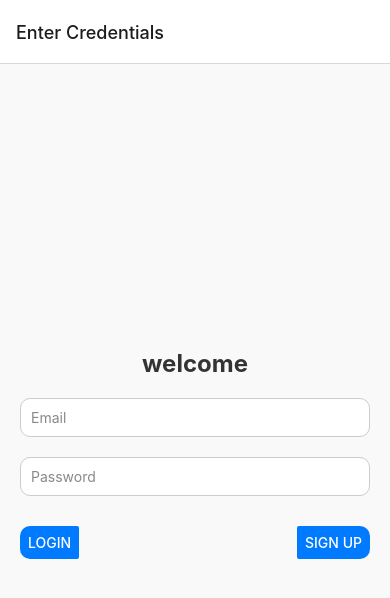
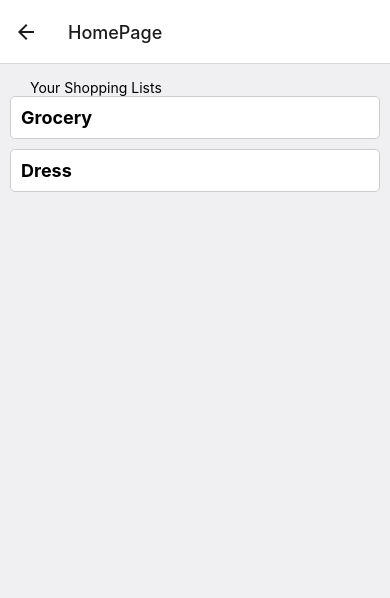
Before and after one commit to apalent/shopcheck-ui, a React Native app: screen /HomePage in a window 390 px wide. Shown: the top 598 px of the page. Built offline with nearby package versions, Linux system fonts and the light colour scheme.

Commit message:
lsit added , homepge added

```diff
--- a/App.js
+++ b/App.js
@@ -5,6 +5,7 @@ import { createNativeStackNavigator } from '@react-navigation/native-stack';
 
 import LoginPage from './pages/LoginPage'; // Assume you have this page
 import ShoppingListPage from './pages/ShoppingListPage'; // Assume you have this page
+import HomePage from './pages/HomePage';
 
 const Stack = createNativeStackNavigator();
 
@@ -14,6 +15,7 @@ function App() {
     <NavigationContainer>
       <Stack.Navigator>
         <Stack.Screen name="EnterId" component={LoginPage} options={{ title: 'Enter Credentials' }} />
+        <Stack.Screen name="HomePage" component={HomePage} />
         <Stack.Screen name="ShoppingList" component={ShoppingListPage} options={{ title: 'Shopping List' }} />
       </Stack.Navigator>
     </NavigationContainer>
--- a/AppStyles.js
+++ b/AppStyles.js
@@ -12,6 +12,18 @@ export const styles = StyleSheet.create({
         justifyContent: 'space-between',
         paddingHorizontal: 20,
         paddingTop: 15,
+      },
+      shoppingListContainer: {
+        marginBottom: 10,
+        padding: 10,
+        backgroundColor: '#FFFFFF',
+        borderRadius: 5,
+        borderWidth: 1,
+        borderColor: '#CCCCCC',
+      },
+      shoppingListTitle: {
+        fontSize: 18,
+        fontWeight: 'bold',
       },
       addButton: {
         backgroundColor: '#007AFF', // Primary action color
--- a/components/SwipeableItem.js
+++ b/components/SwipeableItem.js
@@ -1,8 +1,8 @@
 // SwipeableItem.js
 import React from 'react';
 import { Swipeable } from 'react-native-gesture-handler';
-import { View, Text, TouchableOpacity, StyleSheet } from 'react-native';
-import { styles } from '../AppStyles'; // Assuming you have this file set up for your global styles
+import { View, Text, TouchableOpacity } from 'react-native';
+import { styles } from '../AppStyles';
 const SwipeableItem = ({ item, onDelete, onMarkAsPurchased }) => {
   const renderRightActions = (progress, dragX) => {
     return (
@@ -16,7 +16,7 @@ const SwipeableItem = ({ item, onDelete, onMarkAsPurchased }) => {
     <Swipeable renderRightActions={renderRightActions}>
       <TouchableOpacity onPress={() => onMarkAsPurchased(item.id)} style={styles.itemContainer}>
         <View style={styles.checkBox}>
-          <Text style={styles.checkText}>{item.purchased ? '✓' : '○'}</Text>
+          <Text style={styles.checkText}>{item.isPurchased ? '✓' : '○'}</Text>
         </View>
         <View>
           <Text style={styles.itemName}>{item.name}</Text>
--- /dev/null
+++ b/pages/HomePage.js
@@ -0,0 +1,37 @@
+import React ,{useState} from 'react';
+import { View, Text, FlatList, TouchableOpacity } from 'react-native';
+import { styles } from '../AppStyles';
+const HomePage = ({ navigation }) => {
+
+    const [shoppingLists, setShoppingLists] = useState([
+        { id: '1', name: 'Grocery', time: Date.now()},
+        { id: '2', name: 'Dress', time: Date.now(), },
+        // More items can be initialized here
+      ]);
+
+
+    const handleShoppingListPress = (shoppingListId) => {
+        // Navigate to the shopping list details page, passing the shopping list id
+        navigation.navigate('ShoppingList', { shoppingListId });
+      };
+
+      return (
+        <View style={styles.container}>
+          <Text style={styles.header}>Your Shopping Lists</Text>
+          <FlatList
+            data={shoppingLists}
+            keyExtractor={(item) => item.id.toString()}
+            renderItem={({ item }) => (
+              <TouchableOpacity onPress={() => handleShoppingListPress(item.id)}>
+                <View style={styles.shoppingListContainer}>
+                  <Text style={styles.shoppingListTitle}>{item.name}</Text>
+                  {/* Add more details of the shopping list if needed */}
+                </View>
+              </TouchableOpacity>
+            )}
+          />
+        </View>
+      );
+};
+
+export default HomePage;
--- a/pages/LoginPage.js
+++ b/pages/LoginPage.js
@@ -11,7 +11,7 @@ function LoginPage({ navigation }) {
     // Perform login authentication logic here
     console.log('Logging in with email:', email, 'and password:', password);
     // For now, I'm just navigating to the shopping list page
-    navigation.navigate('ShoppingList');
+    navigation.navigate('HomePage');
   };
 
   const handleSignup = () => {
--- a/pages/ShoppingListPage.js
+++ b/pages/ShoppingListPage.js
@@ -18,11 +18,11 @@ import SwipeableItem from '../components/SwipeableItem';
 
 function ShoppingListPage({ navigation }) {
   const [items, setItems] = useState([
-    { id: '1', name: 'Apples', description: 'Red apples', purchased: false },
-    { id: '2', name: 'Bread', description: 'Whole wheat bread', purchased: false },
-
+    { id: '1', name: 'Apples', description: 'Red apples', isPurchased: false },
+    { id: '2', name: 'Bread', description: 'Whole wheat bread', isPurchased: false },
     // More items can be initialized here
   ]);
+
 
   const [modalVisible, setModalVisible] = useState(false);
   const [newItemName, setNewItemName] = useState('');
@@ -44,18 +44,21 @@ function ShoppingListPage({ navigation }) {
     setModalVisible(false);
   };
 
-  const handleMarkAsPurchased = (itemId) => {
-    setItems((prevItems) => {
-      const updatedItems = prevItems.map((item) => {
+  const handleDeleteItem = (itemId) => {
+    setItems((prevItems) => prevItems.filter((item) => item.id !== itemId));
+  };
+
+  const handleToggleMark = (itemId) => {
+    setItems((prevItems) =>
+    prevItems.map((item) => {
       if (item.id === itemId) {
-          return { ...item, purchased: !item.purchased };
+        return { ...item, isPurchased: !item.isPurchased };
       }
       return item;
-      });
-      const sortedItems = updatedItems.sort((a, b) => a.purchased - b.purchased);
-      return sortedItems;
-    });
+    })
+  );
 };
+
 
   return (
     <View style={styles.container}>
@@ -67,19 +70,39 @@ function ShoppingListPage({ navigation }) {
           <Text style={styles.editButtonText}>Edit</Text>
         </TouchableOpacity>
       </View>
+      <Text style={styles.sectionHeader}>Unpurchased Items</Text>
       <FlatList
         data={items}
-        keyExtractor={item => item.id}
-        renderItem={({ item }) => (
+        keyExtractor={(item) => item.id}
+        renderItem={({ item }) => {
+          if (!item.isPurchased) {
+            return (
               <SwipeableItem
                 item={item}
-            onDelete={(itemId) => {
-              setItems(items.filter(it => it.id !== itemId));
+                onDelete={handleDeleteItem}
+                onMarkAsPurchased={handleToggleMark}
+              />
+            );
+          }
+          return null; // Don't render if the item is purchased
         }}
-            onMarkAsPurchased={handleMarkAsPurchased}
       />
-        )}
-        contentContainerStyle={styles.listContentContainer}
+       <Text style={styles.sectionHeader}>Purchased Items</Text>
+      <FlatList
+        data={items}
+        keyExtractor={(item) => item.id}
+        renderItem={({ item }) => {
+          if (item.isPurchased) {
+            return (
+              <SwipeableItem
+                item={item}
+                onDelete={handleDeleteItem}
+                onMarkAsPurchased={handleToggleMark}
+              />
+            );
+          }
+          return null; // Don't render if the item is unpurchased
+        }}
       />
       {/* Modal for Adding New Item */}
       <Modal
```
Lines whose indentation alone changed are shown as unchanged.
